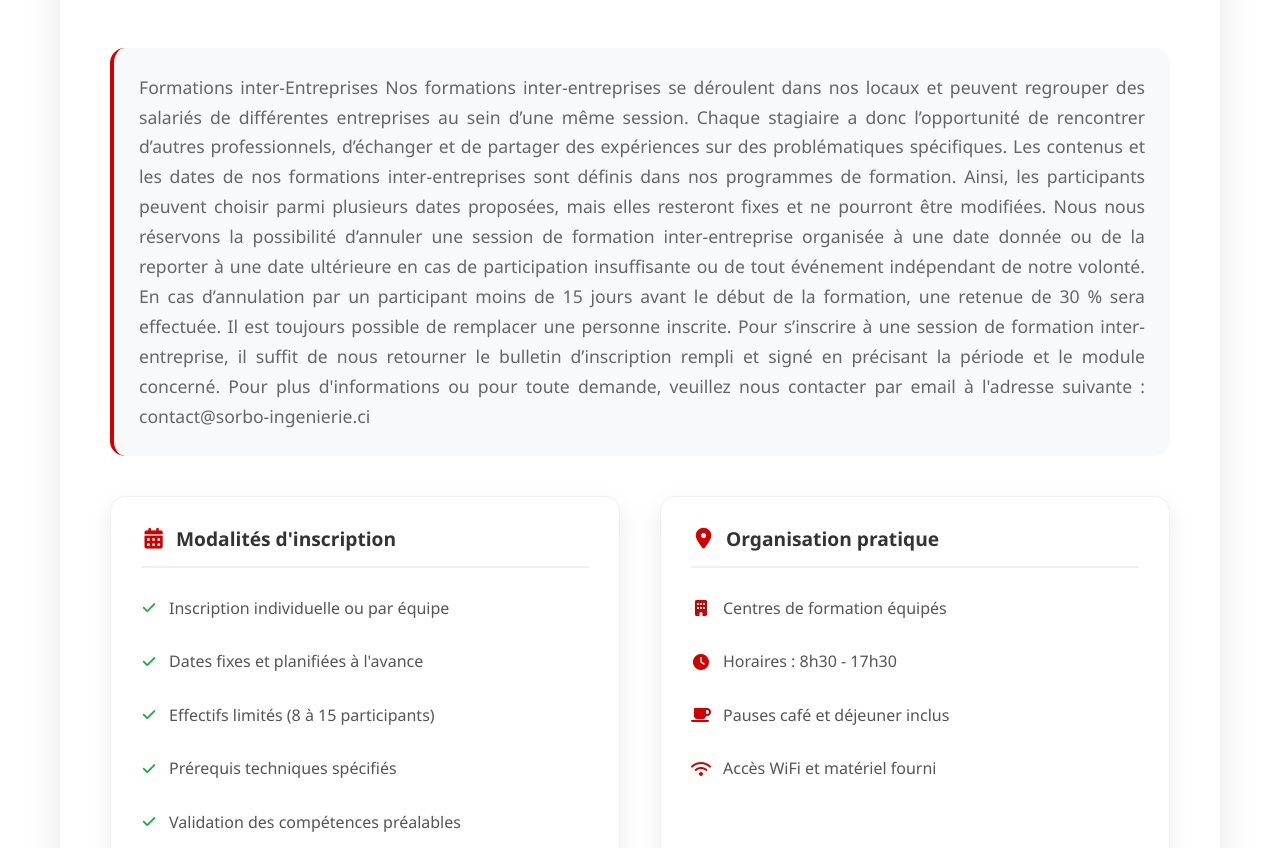
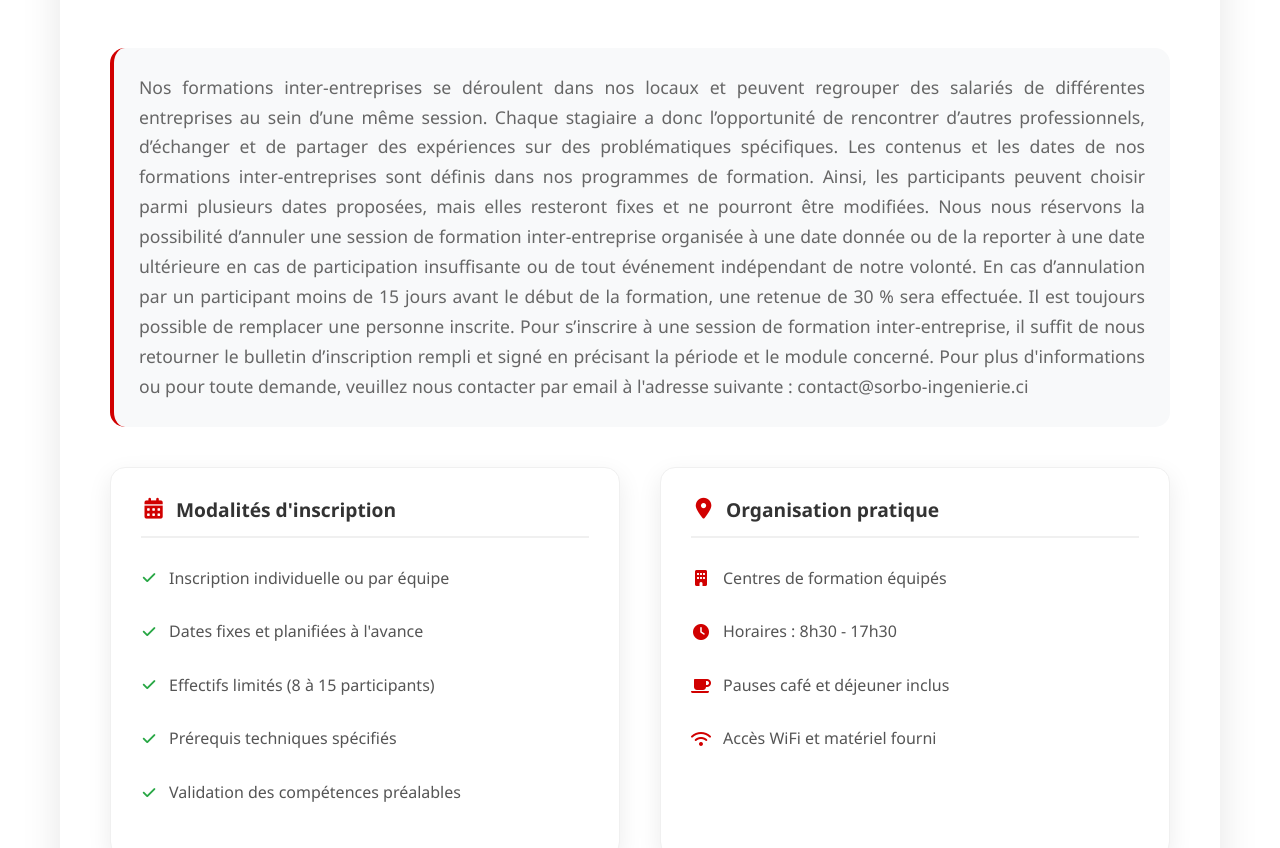
Before and after one commit to T0538/Sorbo-ingenierie, a website: page formations-inter-entreprise.html in a window 1280 px wide. Shown: the part 980-1828 px from the top of the page. Drawn offline with Linux system fonts and the light colour scheme; no server answers.

Commit message:
corection

```diff
--- a/formations-inter-entreprise.html
+++ b/formations-inter-entreprise.html
@@ -255,7 +255,7 @@
                 </div>
                 <div class="formation-body">
                     <div class="formation-description">
-                        Formations inter-Entreprises
+
 Nos formations inter-entreprises se déroulent dans nos locaux et peuvent regrouper des salariés de différentes entreprises au sein d’une même session. Chaque stagiaire a donc l’opportunité de rencontrer d’autres professionnels, d’échanger et de partager des expériences sur des problématiques spécifiques.
 Les contenus et les dates de nos formations inter-entreprises sont définis dans nos programmes de formation. Ainsi, les participants peuvent choisir parmi plusieurs dates proposées, mais elles resteront fixes et ne pourront être modifiées.
 Nous nous réservons la possibilité d’annuler une session de formation inter-entreprise organisée à une date donnée ou de la reporter à une date ultérieure en cas de participation insuffisante ou de tout événement indépendant de notre volonté.
```
